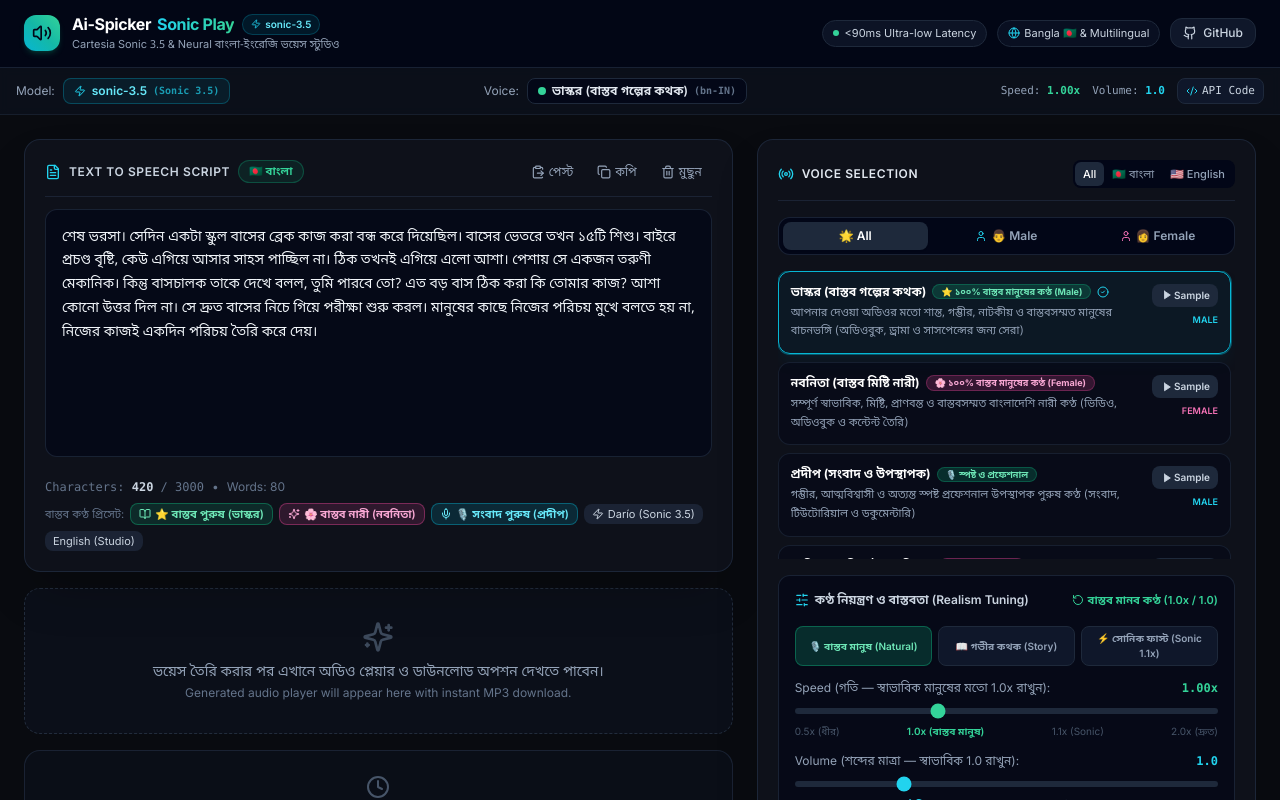
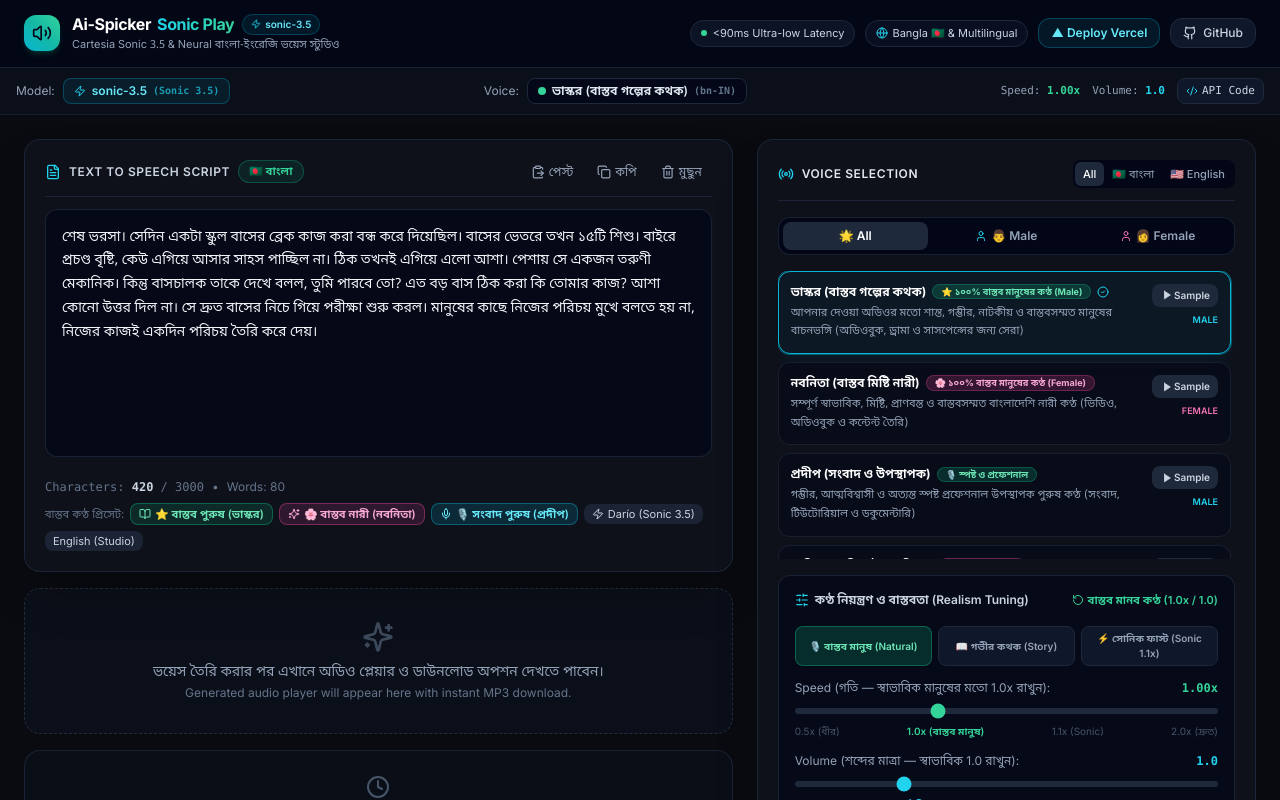
Before and after one commit to nazmul-d3v/Ai-voice-speaker-, a Next.js app: page / in a window 1280 px wide. Shown: the top 800 px of the page. Built offline with nearby package versions, Linux system fonts and the light colour scheme.

Commit message:
feat: add 1-click Vercel Deploy button and link to README and Header

```diff
--- a/src/components/Header.tsx
+++ b/src/components/Header.tsx
@@ -44,7 +44,16 @@ export function Header() {
           </div>
 
           <a
-            href="https://github.com"
+            href="https://vercel.com/new/clone?repository-url=https%3A%2F%2Fgithub.com%2Fnazmul-d3v%2FAi-voice-speaker-"
+            target="_blank"
+            rel="noopener noreferrer"
+            className="hidden sm:flex items-center gap-1.5 rounded-xl border border-cyan-500/30 bg-cyan-950/40 px-3 py-1.5 text-xs font-semibold text-cyan-300 transition-all hover:bg-cyan-900/50 hover:text-white"
+          >
+            <span>▲ Deploy Vercel</span>
+          </a>
+
+          <a
+            href="https://github.com/nazmul-d3v/Ai-voice-speaker-"
             target="_blank"
             rel="noopener noreferrer"
             className="flex items-center gap-1.5 rounded-xl border border-slate-800 bg-slate-900 px-3 py-1.5 text-xs font-medium text-slate-300 transition-all hover:border-slate-700 hover:text-white"
```
Also changed, not shown: 2 other files (tests, documents, lock files or other folders).
